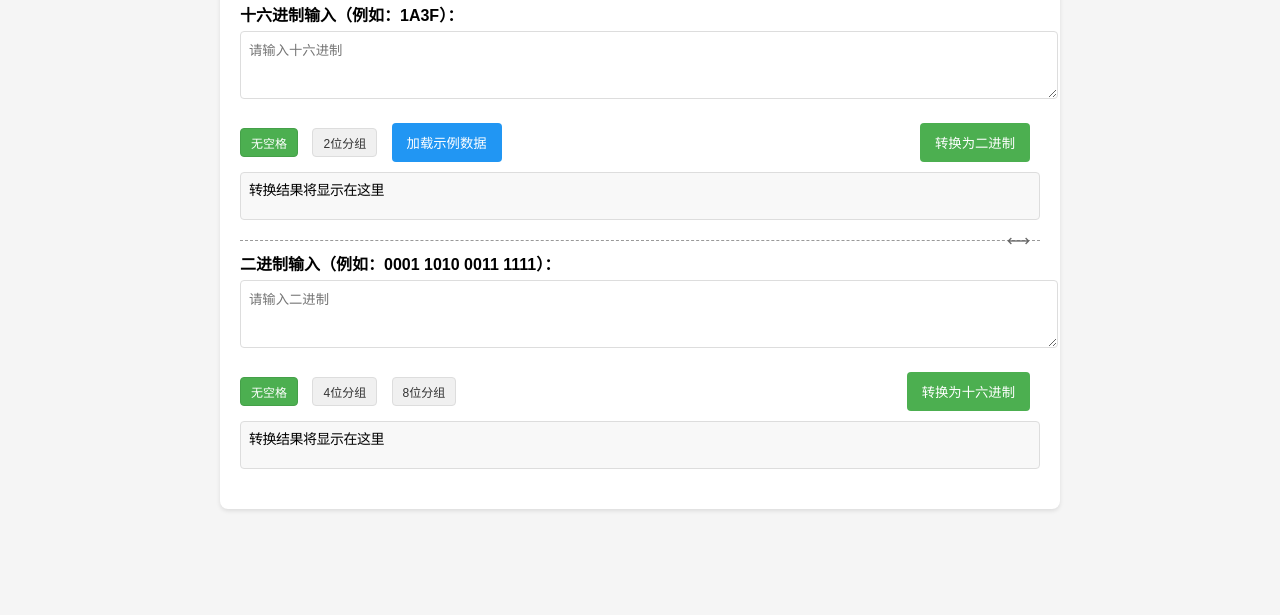
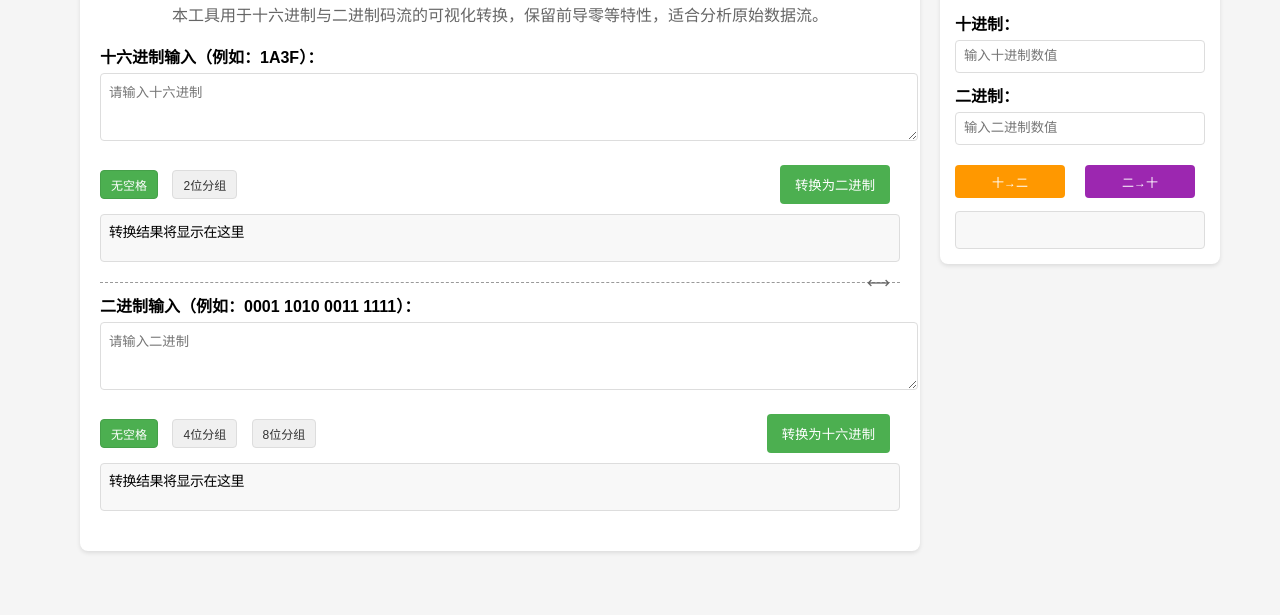
Before and after one commit to wbxl2000/tools.qer.im, a plain HTML site: page hex_binary_converter.html in a window 1280 px wide. Shown: the part 185-800 px from the top of the page. Drawn offline with Linux system fonts and the light colour scheme.

Commit message:
feat: update hex stream converter

```diff
--- a/hex_binary_converter.html
+++ b/hex_binary_converter.html
@@ -1,9 +1,10 @@
 <!DOCTYPE html>
 <html lang="zh-CN">
+
 <head>
     <meta charset="UTF-8">
     <meta name="viewport" content="width=device-width, initial-scale=1.0">
-    <title>十六进制与二进制转换器</title>
+    <title>十六进制与二进制码流转换器</title>
     <style>
         body {
             font-family: Arial, sans-serif;
@@ -11,6 +12,7 @@
             padding: 0;
             background-color: #f5f5f5;
         }
+
         /* Header 样式 */
         .site-header {
             background-color: #2c3e50;
@@ -20,21 +22,25 @@
             justify-content: space-between;
             align-items: center;
         }
+
         .logo a {
             color: white;
             font-size: 1.5em;
             font-weight: bold;
             text-decoration: none;
         }
+
         .main-nav ul {
             display: flex;
             list-style: none;
             margin: 0;
             padding: 0;
         }
+
         .main-nav li {
             margin-left: 20px;
         }
+
         .main-nav a {
             color: white;
             text-decoration: none;
@@ -42,30 +48,42 @@
             border-radius: 3px;
             transition: background-color 0.3s;
         }
+
         .main-nav a:hover {
             background-color: rgba(255, 255, 255, 0.2);
         }
-        /* 原有样式保留 */
+
         .container {
-            max-width: 800px;
+            display: flex;
+            justify-content:center;
+            max-width: 1200px;
             margin: 20px auto;
+        }
+
+        .main {
+            width: 800px;
             background-color: white;
             padding: 20px;
+            margin: 0 20px;
             border-radius: 8px;
-            box-shadow: 0 2px 4px rgba(0,0,0,0.1);
+            box-shadow: 0 2px 4px rgba(0, 0, 0, 0.1);
         }
+
         h1 {
             text-align: center;
             color: #333;
         }
+
         .converter {
             margin-bottom: 20px;
         }
+
         label {
             display: block;
             margin-bottom: 5px;
             font-weight: bold;
         }
+
         .checkbox-label {
             display: inline-flex;
             align-items: center;
@@ -73,9 +91,11 @@
             margin-right: 15px;
             cursor: pointer;
         }
+
         .checkbox-label input {
             margin-right: 8px;
         }
+
         textarea {
             width: 100%;
             height: 50px;
@@ -86,6 +106,7 @@
             resize: vertical;
             tab-size: 4;
         }
+
         button {
             padding: 10px 15px;
             background-color: #4CAF50;
@@ -96,24 +117,29 @@
             margin-top: 10px;
             margin-right: 10px;
         }
+
         button:hover {
             background-color: #45a049;
         }
+
         .error {
             color: red;
             margin-top: 5px;
         }
+
         .options {
             margin-top: 10px;
             display: flex;
             align-items: center;
         }
+
         .input-controls {
             display: flex;
             justify-content: space-between;
             align-items: center;
             margin-top: 10px;
         }
+
         .space-button {
             background-color: #f0f0f0;
             color: #333;
@@ -122,14 +148,17 @@
             font-size: 12px;
             cursor: pointer;
         }
+
         .space-button:hover {
             background-color: #e0e0e0;
         }
+
         .space-button.active {
             background-color: #4CAF50;
             color: white;
             border: 1px solid #45a049;
         }
+
         .display-area {
             font-family: monospace;
             min-height: 30px;
@@ -145,6 +174,7 @@
             letter-spacing: -0.5px;
             word-spacing: -2px;
         }
+
         .tooltip {
             position: absolute;
             background-color: #ffffcc;
@@ -154,10 +184,11 @@
             font-size: 12px;
             pointer-events: none;
             z-index: 100;
-            box-shadow: 0 2px 5px rgba(0,0,0,0.2);
+            box-shadow: 0 2px 5px rgba(0, 0, 0, 0.2);
             font-family: monospace;
             white-space: nowrap;
         }
+
         .display-char {
             display: inline-block;
             padding: 0;
@@ -166,14 +197,17 @@
             border-radius: 2px;
             font-size: 14px;
         }
+
         .highlight {
             background-color: #ffff66;
         }
+
         .relationship-line {
             border-top: 1px dashed #999;
             margin: 10px 0;
             position: relative;
         }
+
         .relationship-line::after {
             content: "⟷";
             position: absolute;
@@ -182,24 +216,90 @@
             font-size: 16px;
             color: #666;
         }
+
+        .right-side {
+            width: 280px;
+            display: flex;
+            flex-direction: column;
+            gap: 15px;
+        }
+
+        .right-side button {
+            width: 100%;
+            margin-bottom: 5px;
+        }
+
+        .right-side .converter-mini {
+            background-color: white;
+            padding: 15px;
+            border-radius: 8px;
+            box-shadow: 0 2px 4px rgba(0, 0, 0, 0.1);
+        }
+
+        .right-side .converter-mini h3 {
+            margin-top: 0;
+            margin-bottom: 10px;
+            color: #333;
+            font-size: 16px;
+            text-align: center;
+        }
+
+        .right-side input {
+            width: 100%;
+            padding: 8px;
+            margin-bottom: 10px;
+            border: 1px solid #ddd;
+            border-radius: 4px;
+            font-family: monospace;
+            box-sizing: border-box;
+        }
+
+        .right-side .mini-buttons {
+            display: flex;
+            justify-content: space-between;
+            gap: 10px;
+        }
+
+        .right-side .mini-buttons button {
+            flex: 1;
+            padding: 8px;
+            font-size: 12px;
+        }
+
+        .right-side .result {
+            margin-top: 8px;
+            padding: 8px;
+            background-color: #f8f8f8;
+            border: 1px solid #ddd;
+            border-radius: 4px;
+            font-family: monospace;
+            min-height: 20px;
+            word-break: break-all;
+        }
     </style>
     <script src="common.js"></script>
 </head>
+
 <body>
     <!-- Header将被JavaScript动态加载 -->
     <div id="header-placeholder"></div>
 
     <div class="container">
-        <h1>十六进制与二进制转换器</h1>
+        <div class="main">
+            <h1>十六进制与二进制码流转换器</h1>
+
+            <div style="text-align:center;color:#666;margin-bottom:18px;">
+                本工具用于十六进制与二进制码流的可视化转换，保留前导零等特性，适合分析原始数据流。
+            </div>
 
             <div class="converter">
                 <label for="hex-input">十六进制输入（例如：1A3F）：</label>
                 <textarea id="hex-input" placeholder="请输入十六进制"></textarea>
                 <div class="input-controls">
                     <div>
-                    <button id="hex-space-none-btn" onclick="setHexSpacing('none')" class="space-button active">无空格</button>
+                        <button id="hex-space-none-btn" onclick="setHexSpacing('none')"
+                            class="space-button active">无空格</button>
                         <button id="hex-space-2-btn" onclick="setHexSpacing(2)" class="space-button">2位分组</button>
-                    <button id="load-example-btn" onclick="loadExampleData()" style="background-color: #2196F3;">加载示例数据</button>
                     </div>
                     <button onclick="hexToBinary()">转换为二进制</button>
                 </div>
@@ -214,7 +314,8 @@
                 <textarea id="binary-input" placeholder="请输入二进制"></textarea>
                 <div class="input-controls">
                     <div>
-                    <button id="binary-space-none-btn" onclick="setBinarySpacing('none')" class="space-button active">无空格</button>
+                        <button id="binary-space-none-btn" onclick="setBinarySpacing('none')"
+                            class="space-button active">无空格</button>
                         <button id="binary-space-4-btn" onclick="setBinarySpacing(4)" class="space-button">4位分组</button>
                         <button id="binary-space-8-btn" onclick="setBinarySpacing(8)" class="space-button">8位分组</button>
                     </div>
@@ -222,6 +323,27 @@
                 </div>
                 <div id="binary-error" class="error"></div>
                 <div id="binary-display" class="display-area"></div>
+            </div>
+        </div>
+        <div class="right-side">
+            <button id="load-example-btn" onclick="loadExampleData()" style="background-color: #2196F3;">加载示例数据</button>
+
+            <div class="converter-mini">
+                <h3>十进制与二进制快速互转</h3>
+
+                <label for="decimal-input">十进制：</label>
+                <input type="text" id="decimal-input" placeholder="输入十进制数值">
+
+                <label for="binary-quick-input">二进制：</label>
+                <input type="text" id="binary-quick-input" placeholder="输入二进制数值">
+
+                <div class="mini-buttons">
+                    <button onclick="decimalToBinary()" style="background-color: #FF9800;">十→二</button>
+                    <button onclick="binaryToDecimal()" style="background-color: #9C27B0;">二→十</button>
+                </div>
+
+                <div id="dec-bin-result" class="result"></div>
+            </div>
         </div>
     </div>
 
@@ -242,7 +364,7 @@
         };
 
         // 初始化页面
-        document.addEventListener('DOMContentLoaded', function() {
+        document.addEventListener('DOMContentLoaded', function () {
             setupDisplayAreas();
         });
 
@@ -636,6 +758,58 @@
             // 切换到2位分组模式
             setHexSpacing(2);
         }
+
+        // 十进制转二进制
+        function decimalToBinary() {
+            const decimalInput = document.getElementById('decimal-input').value.trim();
+            const resultElement = document.getElementById('dec-bin-result');
+
+            // 清空结果
+            resultElement.textContent = '';
+
+            // 验证输入
+            if (!/^\d+$/.test(decimalInput)) {
+                resultElement.textContent = '错误：请输入有效的十进制数字';
+                return;
+            }
+
+            try {
+                const decimalValue = parseInt(decimalInput, 10);
+                const binaryValue = decimalValue.toString(2);
+
+                // 显示结果
+                document.getElementById('binary-quick-input').value = binaryValue;
+                resultElement.textContent = `${decimalValue} (10) = ${binaryValue} (2)`;
+            } catch (error) {
+                resultElement.textContent = '错误：转换失败';
+            }
+        }
+
+        // 二进制转十进制
+        function binaryToDecimal() {
+            const binaryInput = document.getElementById('binary-quick-input').value.trim();
+            const resultElement = document.getElementById('dec-bin-result');
+
+            // 清空结果
+            resultElement.textContent = '';
+
+            // 验证输入
+            if (!/^[01]+$/.test(binaryInput)) {
+                resultElement.textContent = '错误：请输入有效的二进制数字（0,1）';
+                return;
+            }
+
+            try {
+                const decimalValue = parseInt(binaryInput, 2);
+
+                // 显示结果
+                document.getElementById('decimal-input').value = decimalValue;
+                resultElement.textContent = `${binaryInput} (2) = ${decimalValue} (10)`;
+            } catch (error) {
+                resultElement.textContent = '错误：转换失败';
+            }
+        }
     </script>
 </body>
+
 </html>
```
Also changed, not shown: index.html (+2 -2 lines). Lines whose indentation alone changed are shown as unchanged.
